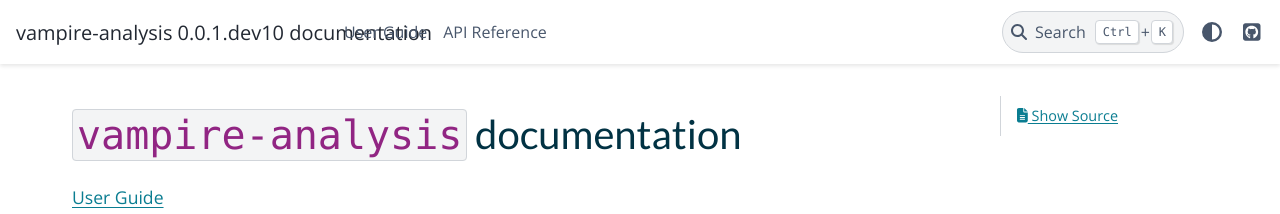
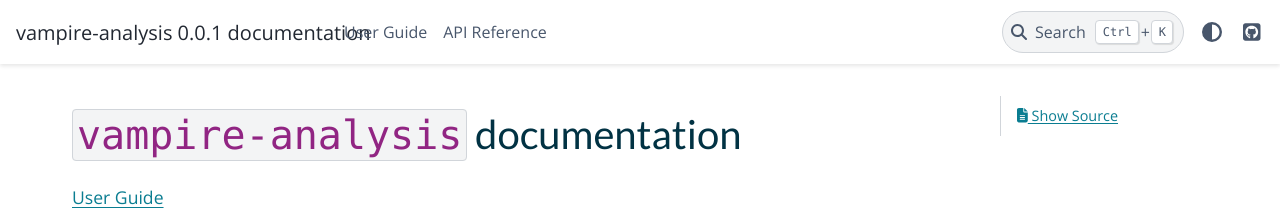
Before and after one commit to tengjuilin/vampire-analysis, a Sphinx documentation site: the page built from doc/source/index.rst, in a window 1280 px wide. Shown: the top 214 px of the page. Built offline with Sphinx 7.4.7 and the PyData theme 0.15.4, drawn with Linux system fonts in a browser that asks for light colours.

Commit message:
Update version to 0.0.1

```diff
--- a/doc/source/conf.py
+++ b/doc/source/conf.py
@@ -22,7 +22,7 @@ copyright = '2021, Teng-Jui Lin'
 author = 'Teng-Jui Lin'
 
 # The full version, including alpha/beta/rc tags
-release = '0.0.1.dev10'
+release = '0.0.1'
 
 
 # -- General configuration ---------------------------------------------------
--- a/setup.py
+++ b/setup.py
@@ -5,7 +5,7 @@ with open("README.md", "r", encoding="utf-8") as fh:
 
 setuptools.setup(
     name="vampire-analysis",
-    version="0.0.1.dev10",
+    version="0.0.1",
     author="Teng-Jui Lin",
     author_email="lintengjui@outlook.com",
     description="VAMPIRE (Visually Aided Morpho-Phenotyping Image Recognition) analysis quantifies and visualizes heterogeneity of cell and nucleus morphology.",
```
